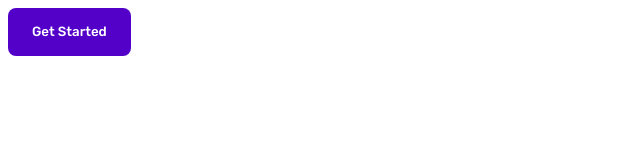
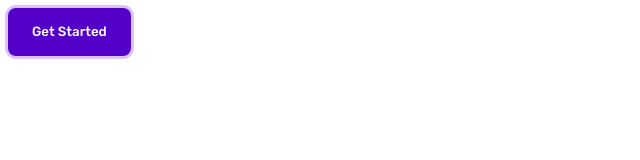
Before and after one commit to SlavaAndreievvvv/button, a plain HTML site: page index.html in a window 1280 px wide. Both pictures are taken after a click on the button "Get Started". Shown: the full height of the page, 0-640 px from the left. Drawn offline with Linux system fonts and the light colour scheme.

Commit message:
🐛 fix button:focus

```diff
--- a/styles.css
+++ b/styles.css
@@ -30,12 +30,11 @@ button:hover {
 
 button:focus {
   background-color: #5300C9;
-  border-color: #DCC3FF;
+  box-shadow: 0px 0px 0px 3px #DCC3FF;
 }
 
 button:active {
   background-color: #4400A5;
-  box-shadow: 0px 0px 0px 3px #DCC3FF;
 }
 
 button:disabled {
```
